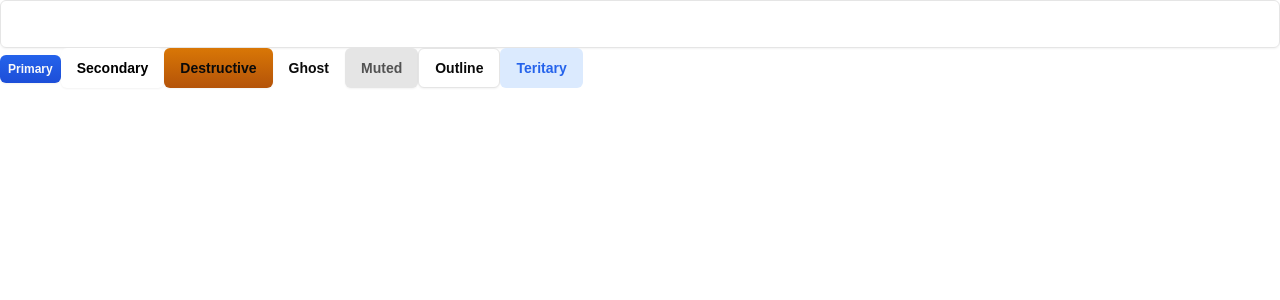
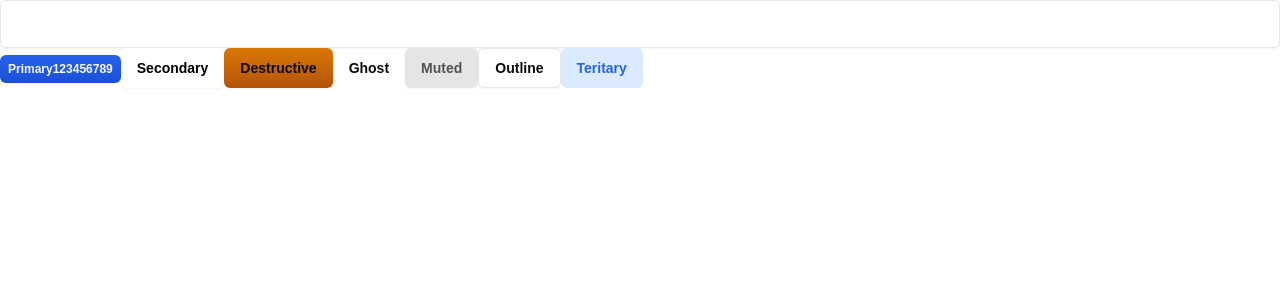
Before and after one commit to jperram92/jamespm, a Next.js app: page / in a window 1280 px wide. Shown: the top 300 px of the page. Built offline with nearby package versions, Linux system fonts and the light colour scheme.

Commit message:
Testing pageing with compiling working - log off day1

```diff
--- a/src/app/page.tsx
+++ b/src/app/page.tsx
@@ -7,7 +7,7 @@ export default function Home() {
     <div className="">
       <Input></Input>
       <Button size ="xs">
-        Primary
+        Primary123456789
       </Button>
       <Button variant='secondary'>
         Secondary
```
